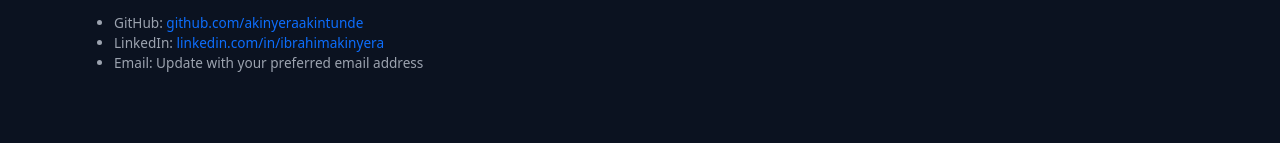
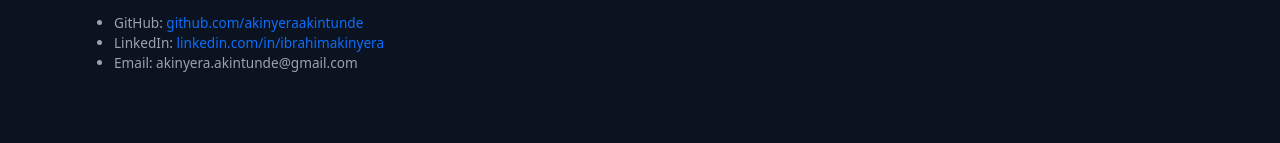
Before and after one commit to akinyeraakintunde/Ibrahim-Akinyera, a plain HTML site: page index.html in a window 1280 px wide. Shown: the part 4481-4624 px from the top of the page. Drawn offline with nearby package versions, Linux system fonts and the light colour scheme; a script that the page names is missing.

Commit message:
Update index.html

```diff
--- a/index.html
+++ b/index.html
@@ -493,7 +493,7 @@
       <ul class="small-muted">
         <li>GitHub: <a href="https://github.com/akinyeraakintunde" target="_blank">github.com/akinyeraakintunde</a></li>
         <li>LinkedIn: <a href="https://www.linkedin.com/in/ibrahimakinyera" target="_blank">linkedin.com/in/ibrahimakinyera</a></li>
-        <li>Email: <span>Update with your preferred email address</span></li>
+        <li>Email: <span>akinyera.akintunde@gmail.com</span></li>
       </ul>
     </div>
   </section>
```
